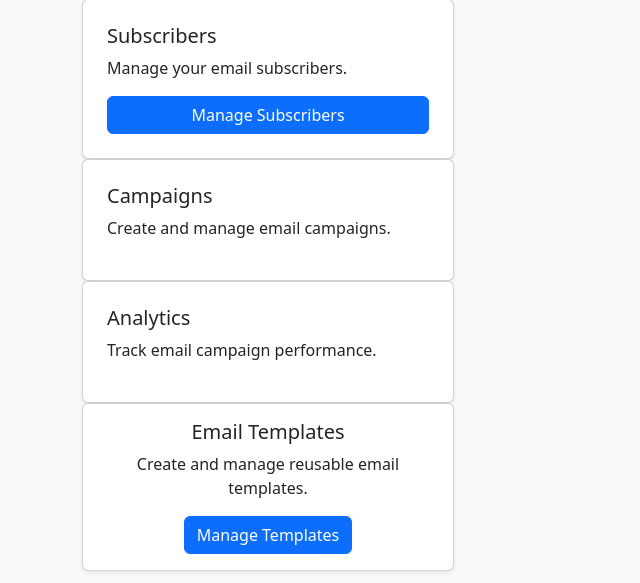
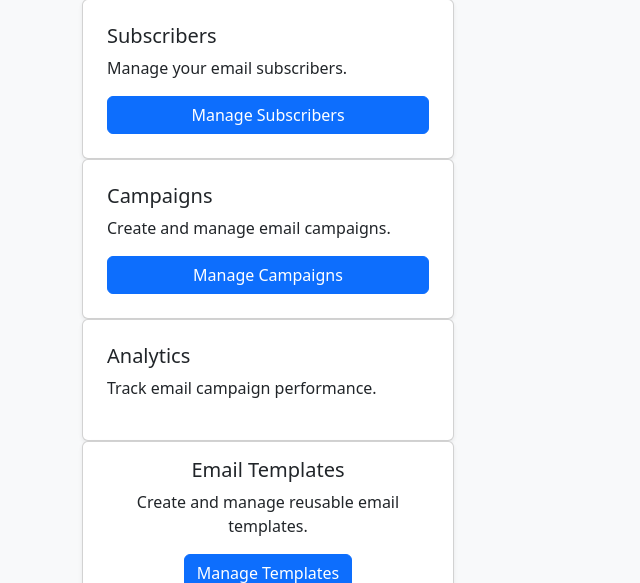
Before and after one commit to Priyanka-github26/Email-Marketing-Automation, a Flask app: page /dashboard in a window 1280 px wide. Shown: the part 207-790 px from the top of the page, without its empty margins (0-640 px from the left). Run offline with Flask 3, Linux system fonts and the light colour scheme; the visitor is signed in with stand-in values (Sample User, id 1).

Commit message:
Add campaign navigation to dashboard

```diff
--- a/app/templates/dashboard.html
+++ b/app/templates/dashboard.html
@@ -37,11 +37,16 @@
 </div>
 
         <div class="col-md-4">
-            <div class="card shadow-sm p-4">
-                <h5>Campaigns</h5>
-                <p>Create and manage email campaigns.</p>
-            </div>
-        </div>
+    <div class="card shadow-sm p-4 h-100">
+        <h5>Campaigns</h5>
+        <p>Create and manage email campaigns.</p>
+
+        <a href="{{ url_for('main.campaigns') }}"
+           class="btn btn-primary">
+            Manage Campaigns
+        </a>
+    </div>
+</div>
 
         <div class="col-md-4">
             <div class="card shadow-sm p-4">
```
